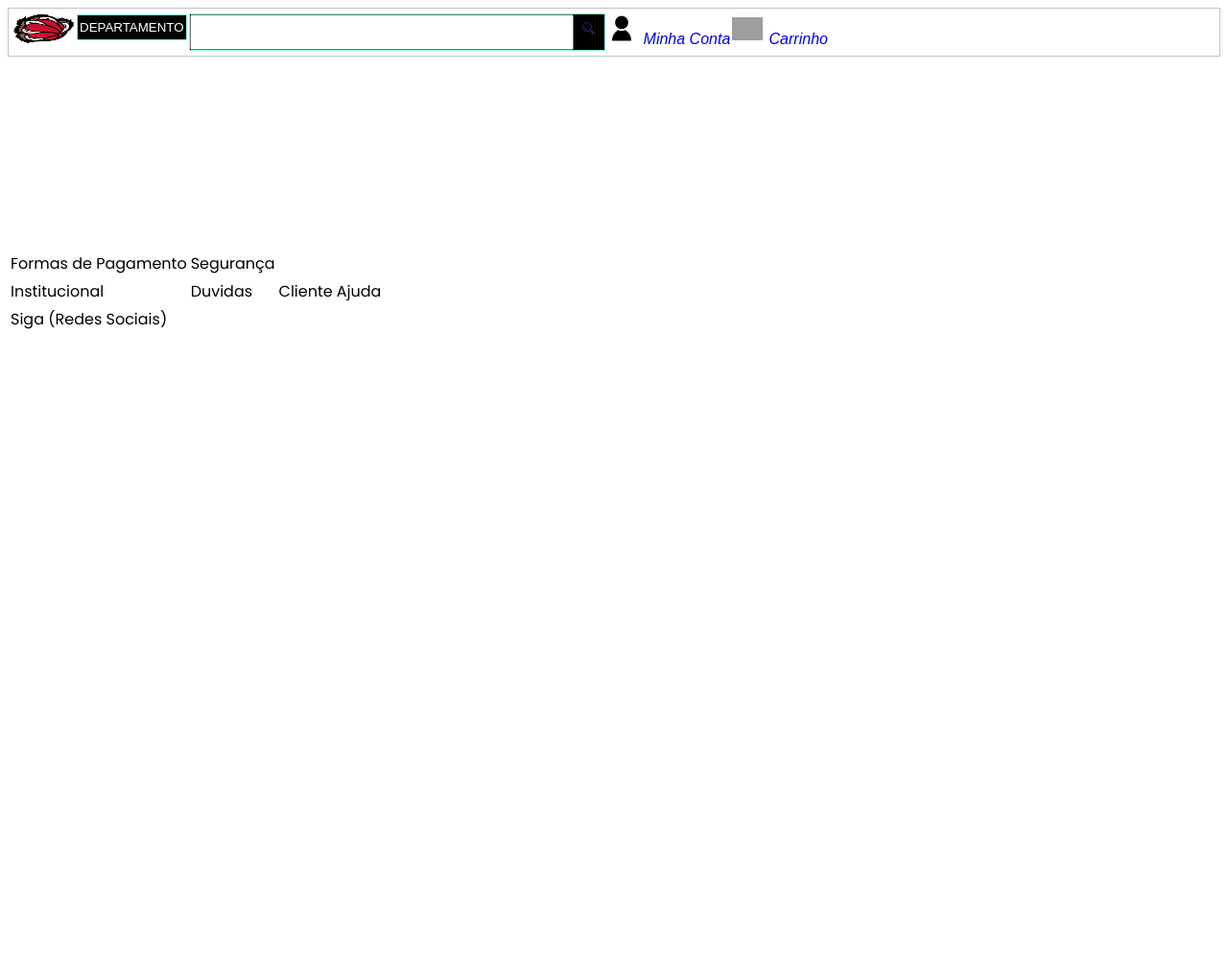
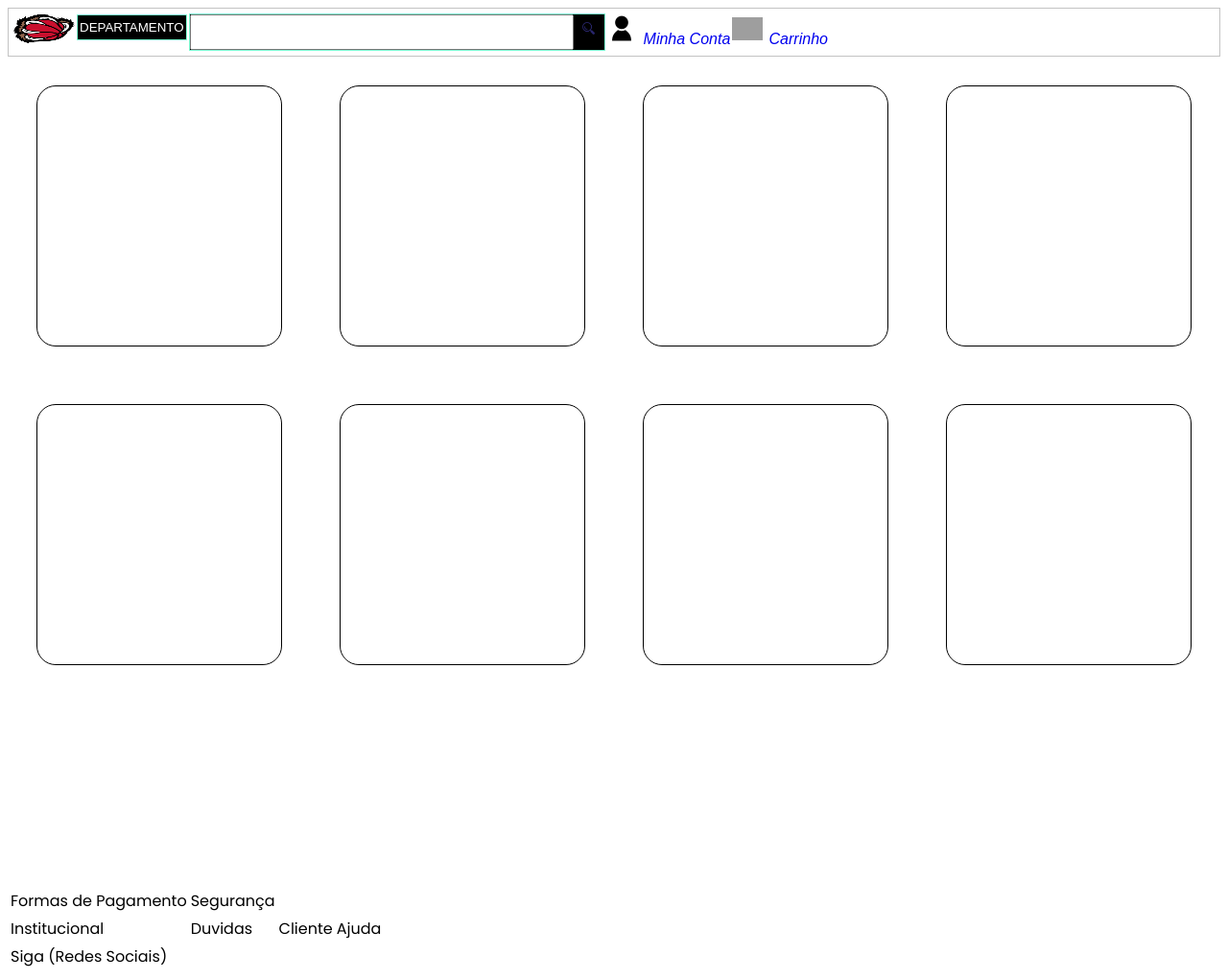
Before and after one commit to grupo-tcc-ti/pcc_emarket, a PHP site: page / in a window 1280 px wide. Shown: the whole page at 96% size. Before the commit the page ends 343 px from the top, so only its background shows below. Run offline with PHP 8.4, Linux system fonts and the light colour scheme; grey boxes are pictures that could not be loaded.

Commit message:
Customizing cards

```diff
--- a/sitio/css/style.css
+++ b/sitio/css/style.css
@@ -184,3 +184,22 @@ i.linkcart {
 .dropdown:hover .dropbtn {
   background-color: #3e8e41;
 }
+
+/* Alterações para a vitrine */
+.container-prod{
+    display:flex;
+    flex-direction: column;
+}
+.list-cards{
+    display:flex;
+    flex-direction: row;
+
+}
+.cards-items{
+    display:flex;
+    margin: 30px;
+    border: 1px solid black;
+    border-radius: 20px;
+    width: 320px;
+    height: 270px;
+}
```
